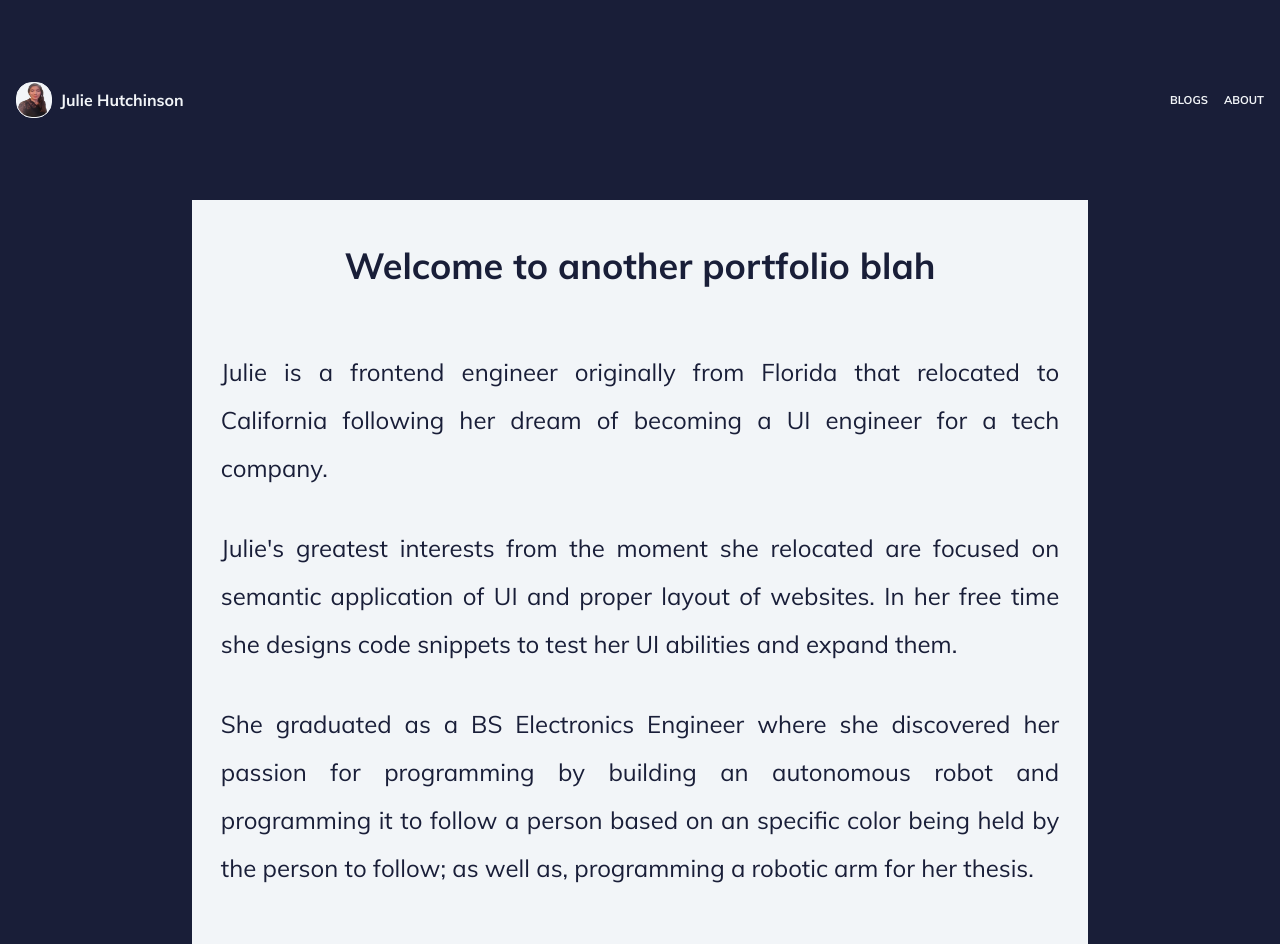
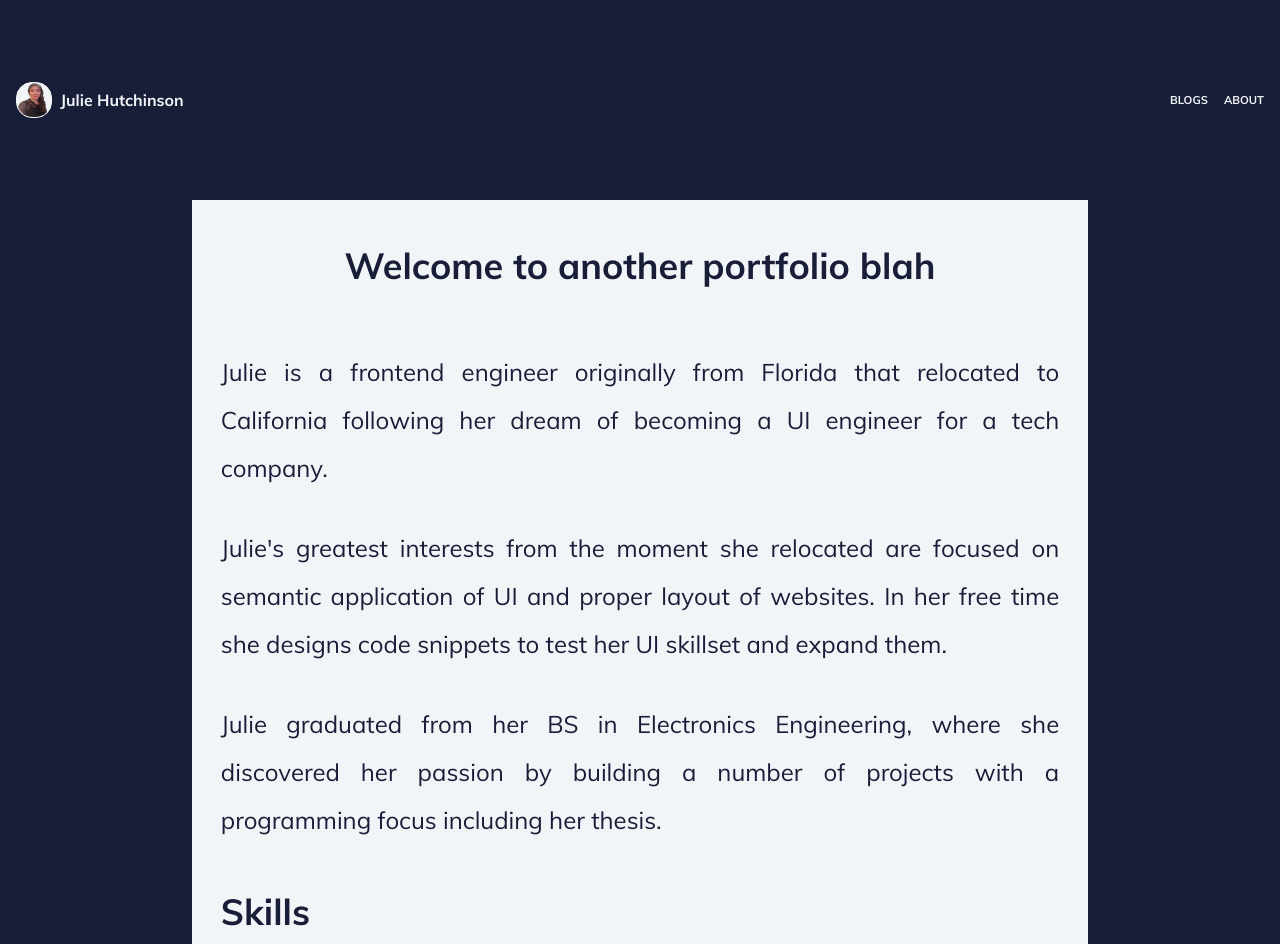
Before and after one commit to juliehutchinson001/juliehutchinson001.github.io, a React (Create React App) app: page /about in a window 1280 px wide. Shown: the top 944 px of the page. Built offline with nearby package versions, Linux system fonts and the light colour scheme.

Commit message:
[init] add testing to the about section of the portfolio

```diff
--- a/src/components/about/about-me.js
+++ b/src/components/about/about-me.js
@@ -1,5 +1,4 @@
 import React from 'react';
-// import PropTypes from 'prop-types';
 
 const BioContainer = () => (
   <main className="bio__main-container" data-test-bio-container>
@@ -15,14 +14,13 @@ const BioContainer = () => (
       <p className="bio__second--paragraph" data-test-bio-second-paragraph>
         {`Julie's greatest interests from the moment she relocated are
       focused on semantic application of UI and proper layout of websites. In
-      her free time she designs code snippets to test her UI abilities and
+      her free time she designs code snippets to test her UI skillset and
       expand them.`}
       </p>
       <p className="bio__third--paragraph" data-test-bio-third-paragraph>
-        She graduated as a BS Electronics Engineer where she discovered her
-        passion for programming by building an autonomous robot and programming
-        it to follow a person based on an specific color being held by the
-        person to follow; as well as, programming a robotic arm for her thesis.
+        Julie graduated from her BS in Electronics Engineering, where she
+        discovered her passion by building a number of projects with a
+        programming focus including her thesis.
       </p>
     </section>
     <section className="bio__secondary--info" data-test-bio-secondary-info>
```
Also changed, not shown: 1 other file (tests, documents, lock files or other folders).
